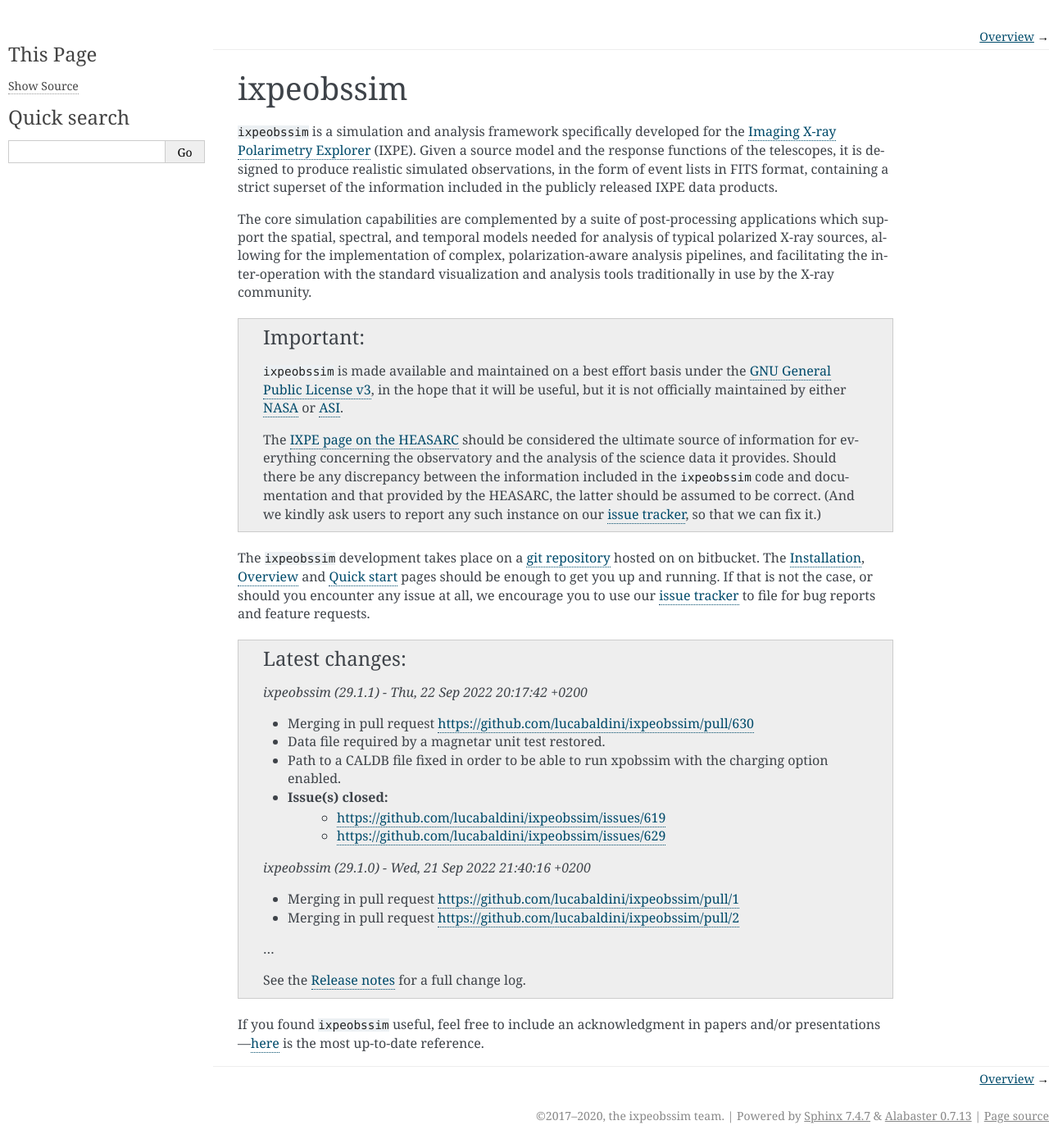
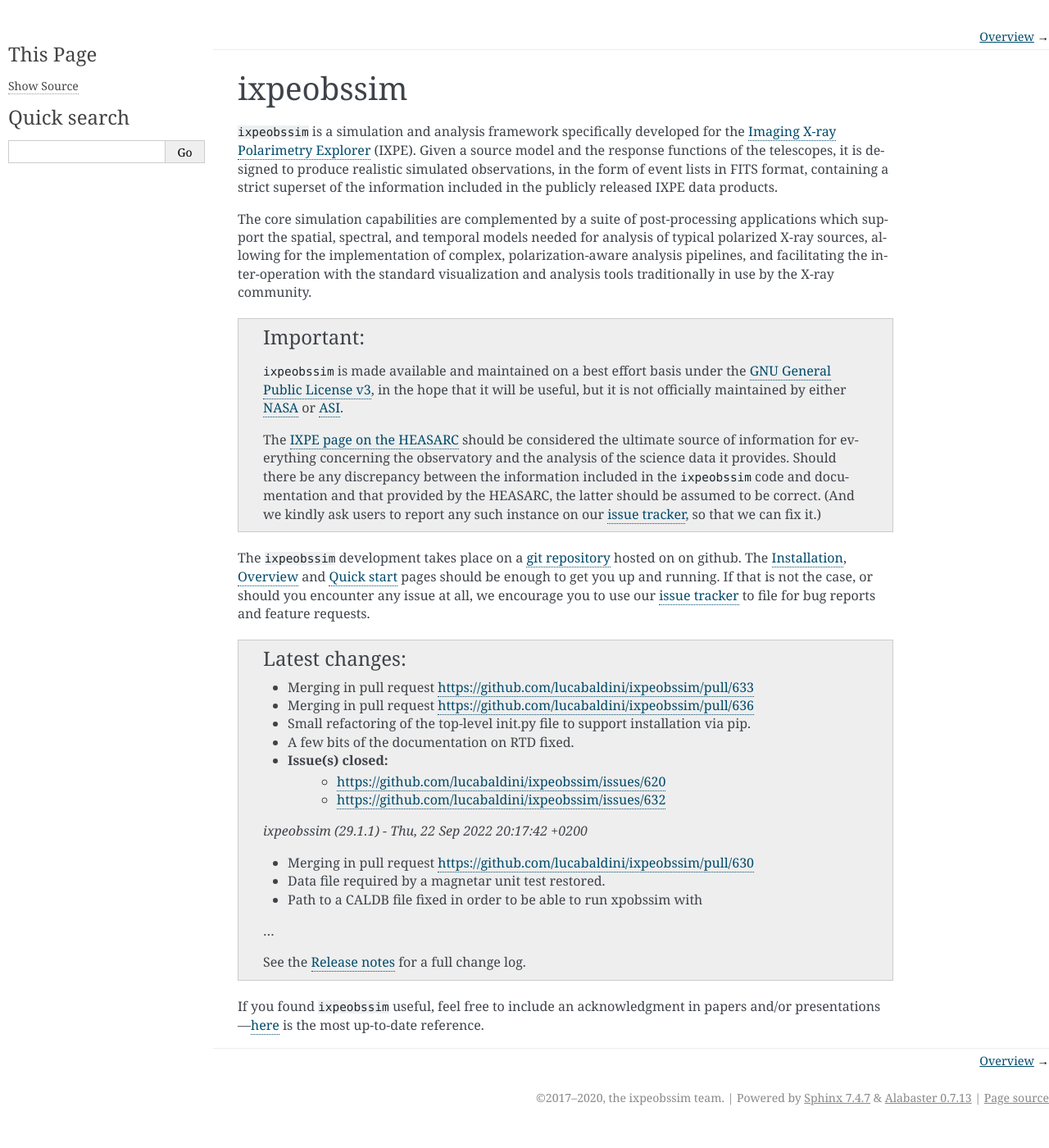
Before and after one commit to lucabaldini/ixpeobssim, a Sphinx documentation site: the page built from docs/index.rst, in a window 1280 px wide. Shown: the whole page at 82% size. Built offline with Sphinx 7.4.7, drawn with Linux system fonts in a browser that asks for light colours; formulas are drawn with MathJax 3; after the commit the page ends 1378 px from its top, so only the background shows below that.

Commit message:
All reference to bitbucket changed to github.

```diff
--- a/docs/filtering.rst
+++ b/docs/filtering.rst
@@ -18,7 +18,7 @@
 
    :ref:`reference-xpselect` was largely refactored in ixpeobssim version
    22.0.0, mainly in response to
-   `issue #169 <https://bitbucket.org/ixpesw/ixpeobssim/issues/169>`_.
+   `issue #169 <https://github.com/lucabaldini/ixpeobssim/issues/169>`_.
    If you are using ``xpselect`` and lagging behind the ``ixpeobssim`` version,
    you should definitely consider upgrading.
 
--- a/docs/index.rst
+++ b/docs/index.rst
@@ -33,17 +33,17 @@
    be any discrepancy between the information included in the ``ixpeobssim`` code
    and documentation and that provided by the HEASARC, the latter should be assumed
    to be correct. (And we kindly ask users to report any such instance on our
-   `issue tracker <https://bitbucket.org/ixpesw/ixpeobssim/issues>`_, so that we
+   `issue tracker <https://github.com/lucabaldini/ixpeobssim/issues>`_, so that we
    can fix it.)
 
 
 The ``ixpeobssim`` development takes place on a
-`git repository <https://bitbucket.org/ixpesw/ixpeobssim/>`_ hosted on on
-bitbucket.
+`git repository <https://github.com/lucabaldini/ixpeobssim>`_ hosted on on
+github.
 The :ref:`installation`, :ref:`overview` and :ref:`quickstart` pages should be
 enough to get you up and running. If that is not the case, or should you encounter
 any issue at all, we encourage you to use our
-`issue tracker <https://bitbucket.org/ixpesw/ixpeobssim/issues>`_ to file for
+`issue tracker <https://github.com/lucabaldini/ixpeobssim/issues>`_ to file for
 bug reports and feature requests.
 
 
--- a/docs/reference.rst
+++ b/docs/reference.rst
@@ -130,7 +130,7 @@
   The deal, here, is to use, e.g., the ``nudot0=-1.e13`` form of the options
   specification, `with the equal sign`.
 
-  See `this issue <https://bitbucket.org/ixpesw/ixpeobssim/issues/440>`_
+  See `this issue <https://github.com/lucabaldini/ixpeobssim/issues/440>`_
   for more details.
 
 
--- a/docs/release_notes.rst
+++ b/docs/release_notes.rst
@@ -1,6 +1,16 @@
 .. _release_notes:
 Release notes
 =============
+
+
+* Merging in pull request https://github.com/lucabaldini/ixpeobssim/pull/633
+* Merging in pull request https://github.com/lucabaldini/ixpeobssim/pull/636
+* Small refactoring of the top-level init.py file to support installation
+  via pip.
+* A few bits of the documentation on RTD fixed.
+* Issue(s) closed:
+      * https://github.com/lucabaldini/ixpeobssim/issues/620
+      * https://github.com/lucabaldini/ixpeobssim/issues/632
 
 
 *ixpeobssim (29.1.1) - Thu, 22 Sep 2022 20:17:42 +0200*
```
Also changed, not shown: docs/irf.rst (+13 -13 lines).
